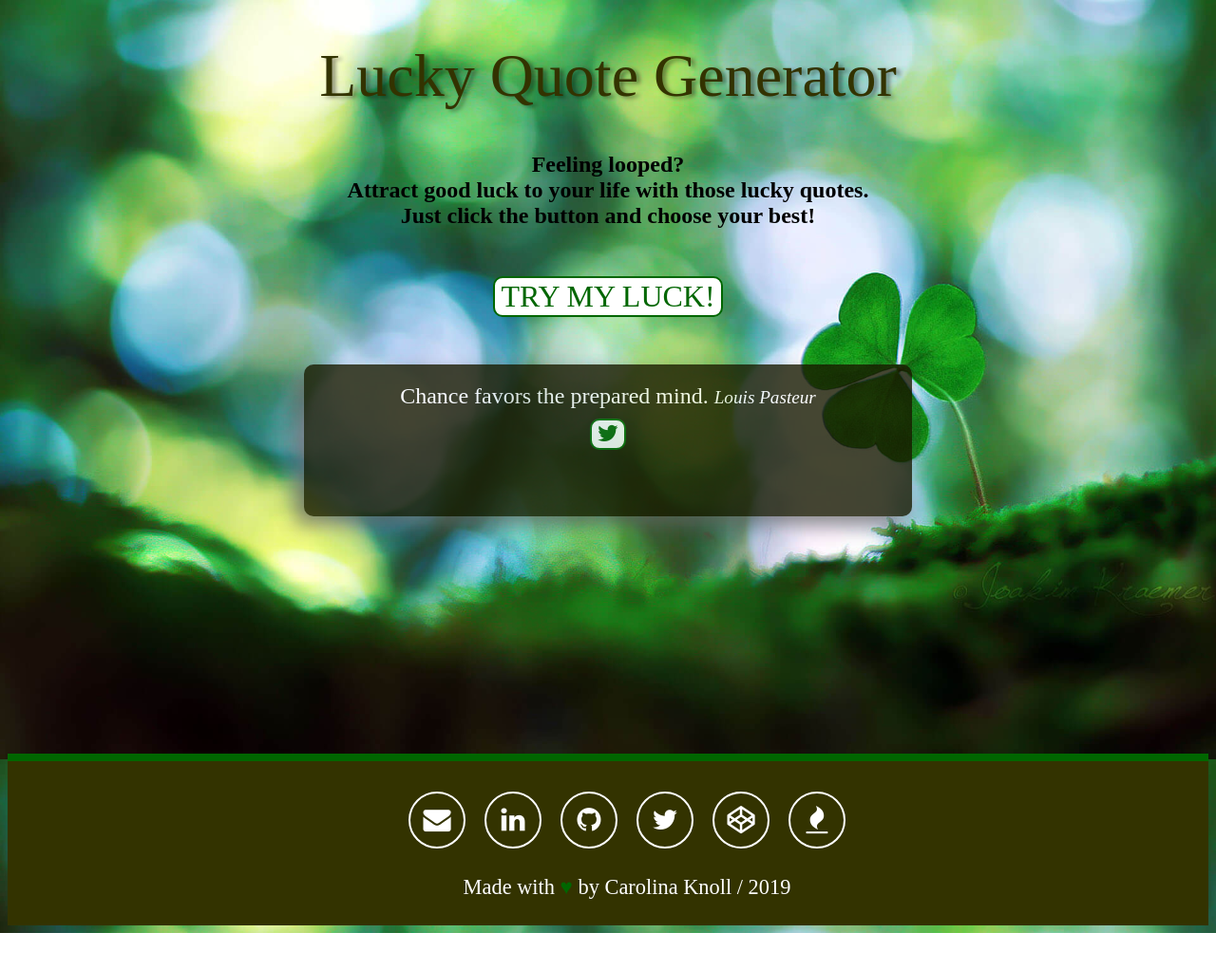
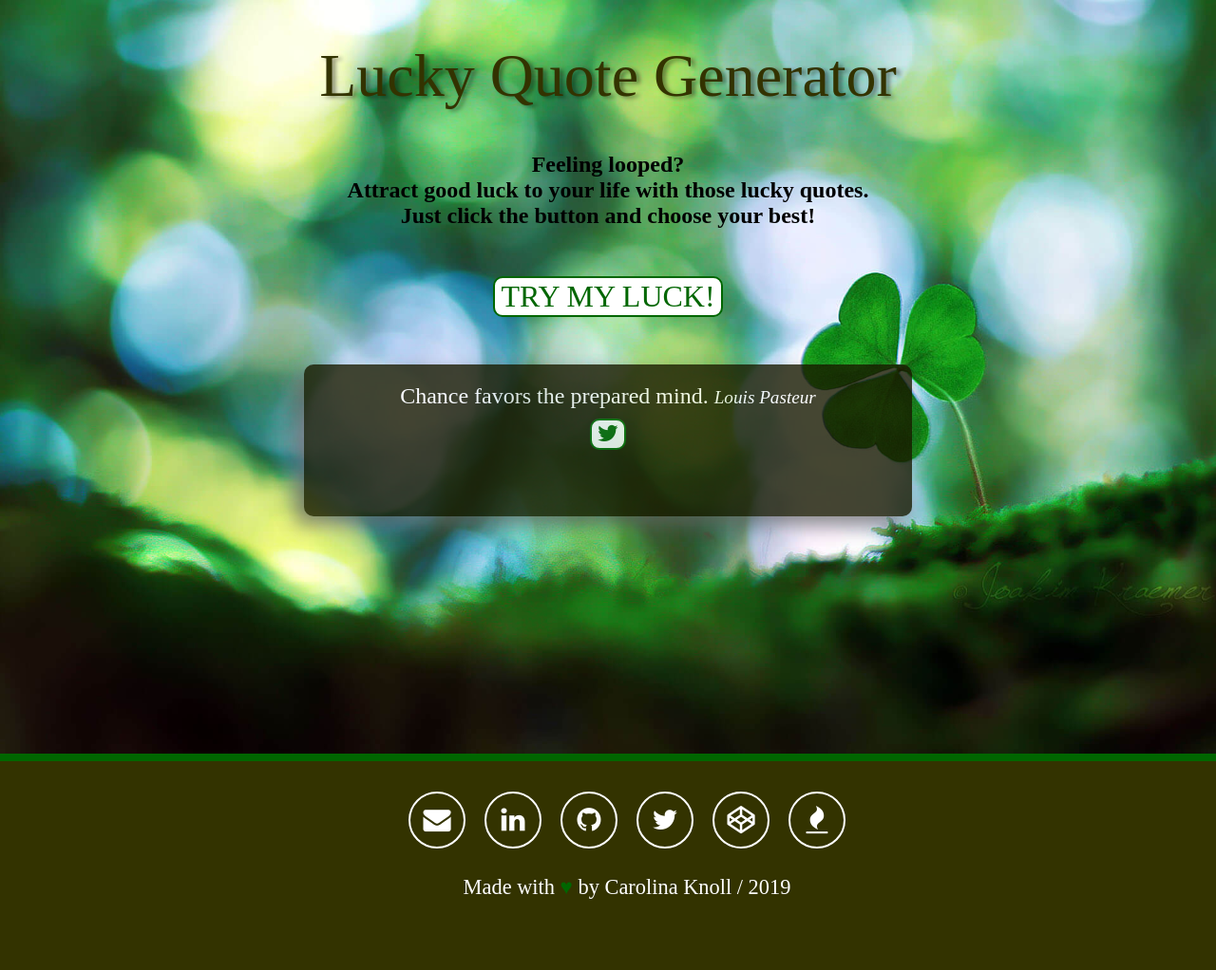
Before and after one commit to carolinaknoll/quote-generator, a React app: page / in a window 1280 px wide. Shown: the whole page at 95% size. Before the commit the page ends 983 px from the top, so only its background shows below. Built offline with nearby package versions, Linux system fonts and the light colour scheme; a web font is replaced by a local one.

Commit message:
Refactor styles to make sure footer sticks to bottom

```diff
--- a/src/containers/quote-generator.js
+++ b/src/containers/quote-generator.js
@@ -6,13 +6,15 @@ import Footer from '../components/footer';
 export default class QuoteGenerator extends Component {
   render() {
     return (
-      <div>
-        <div className="content-container">
-          <Header/>
-
+      <div className="content-container">
+        <div className="quote-generator-container">
+          <Header />
           <QuoteBox />
         </div>
-        <Footer />
+
+        <div className="footer-container">
+          <Footer />
+        </div>
       </div>
     );
   }
--- a/src/styles/footer.css
+++ b/src/styles/footer.css
@@ -1,3 +1,7 @@
+.footer-container {
+  flex-shrink: 0;
+}
+
 .footer {
   background: #333300 no-repeat 50% 50%;
   background-size: cover;
--- a/src/styles/general.css
+++ b/src/styles/general.css
@@ -1,3 +1,8 @@
+html, body {
+  margin: 0;
+  width: 100%;
+}
+
 body {
   text-align: center;
   font-family: Delius;
@@ -11,3 +16,10 @@ body {
   max-width: 1140px;
   margin: 0 auto;
 }
+
+.content-container {
+  display: flex;
+  flex-direction: column;
+  height: 100vh;
+  margin: auto;
+}
--- a/src/styles/quote-box.css
+++ b/src/styles/quote-box.css
@@ -1,3 +1,8 @@
+.quote-generator-container {
+  margin: 0 15px;
+  flex: 1 0 auto;
+}
+
 .quote-button {
   font-family: Delius;
   font-size: 2em;
```
